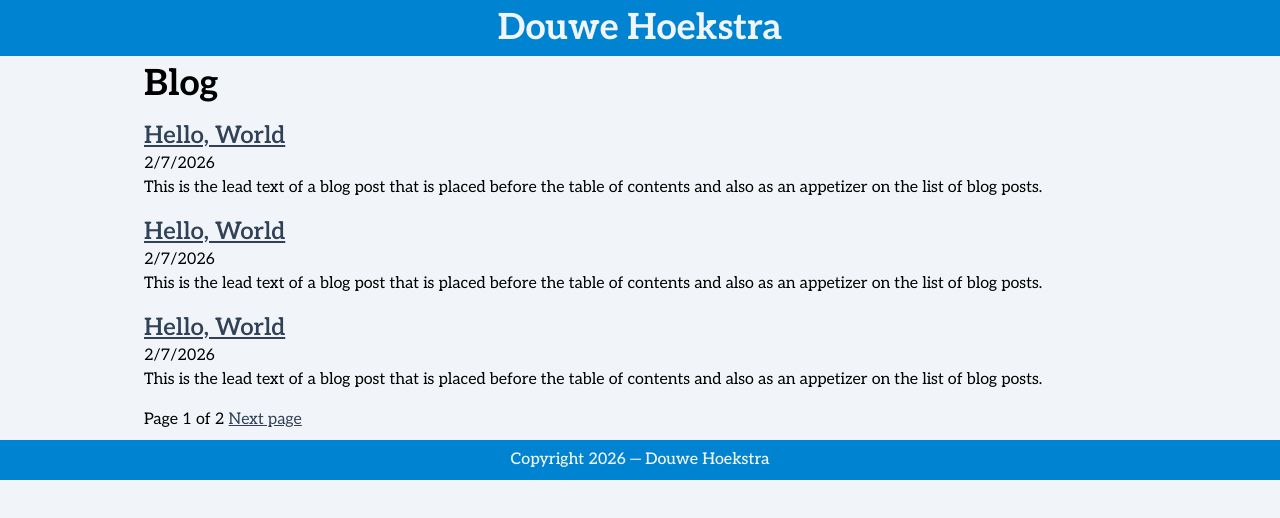
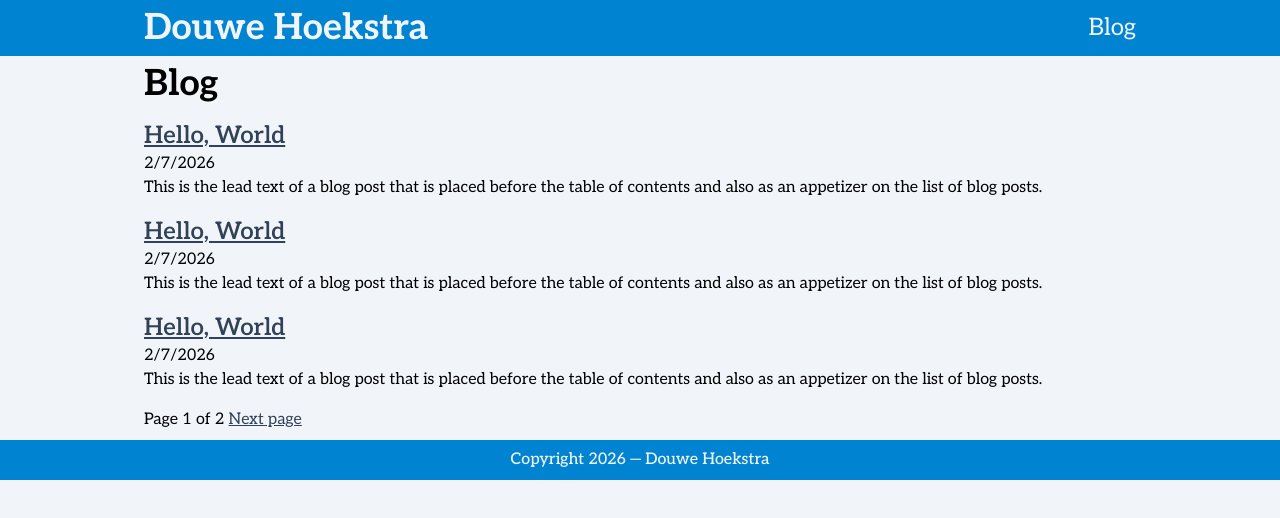
Before and after one commit to dhoekstra2000/dhoekstra2000.github.io, an Astro site in the folder site/: page /blog/1 in a window 1280 px wide. Built offline with nearby package versions, Linux system fonts and the light colour scheme; Astro itself is replaced by a stand-in of ours.

Commit message:
Add blog to header bar as navigation

```diff
--- a/site/src/components/HeaderBar.astro
+++ b/site/src/components/HeaderBar.astro
@@ -3,12 +3,20 @@ import "../styles/global.css";
 ---
 
 <header class="bg-sky-600">
-  <div class="max-w-5xl p-2 m-auto">
-    <a href="/"><div
-      class="font-serif text-center font-bold m-0 text-4xl text-slate-100"
-    >
-      Douwe Hoekstra
+  <div class="max-w-5xl py-2 px-4 m-auto flex flex-row justify-between items-center">
+    <div class="">
+      <a href="/"
+        ><div
+          class="text-center font-bold text-4xl text-slate-100"
+        >
+          Douwe Hoekstra
+        </div>
+      </a>
     </div>
-    </a>
+    <div>
+      <nav>
+        <a class="text-slate-100 text-2xl" href="/blog/1">Blog</a>
+      </nav>
+    </div>
   </div>
 </header>
```
